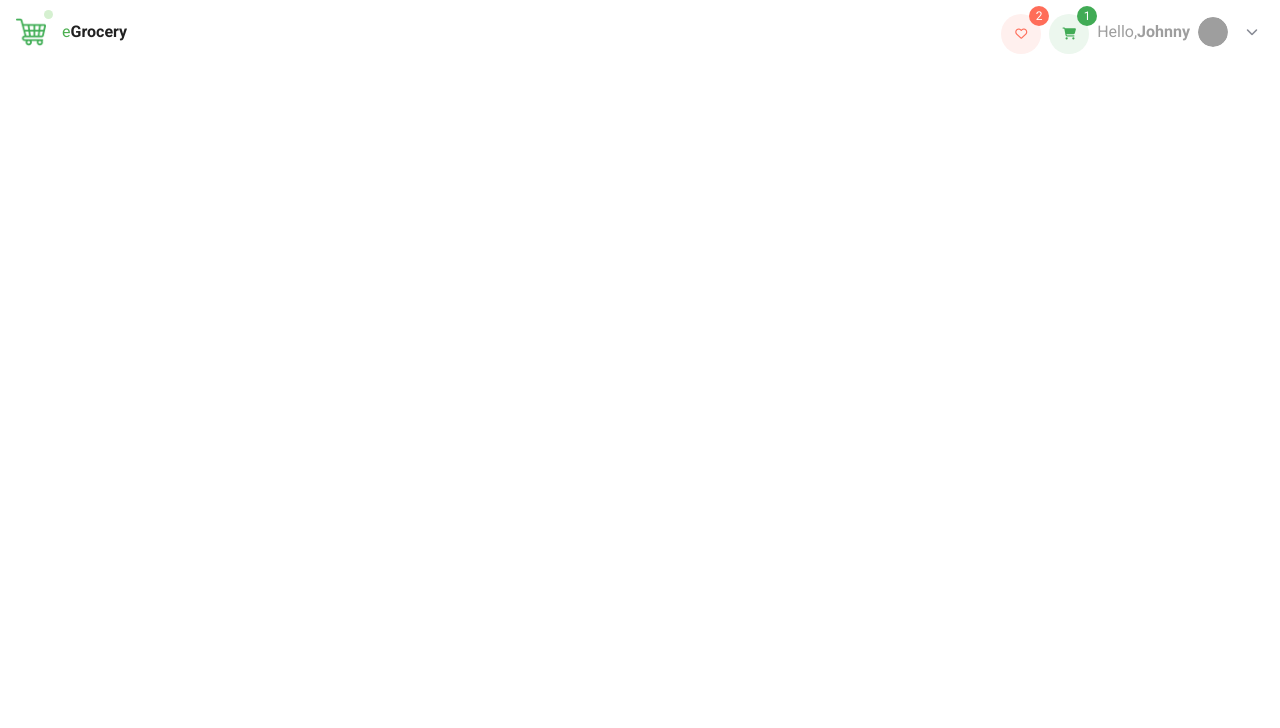
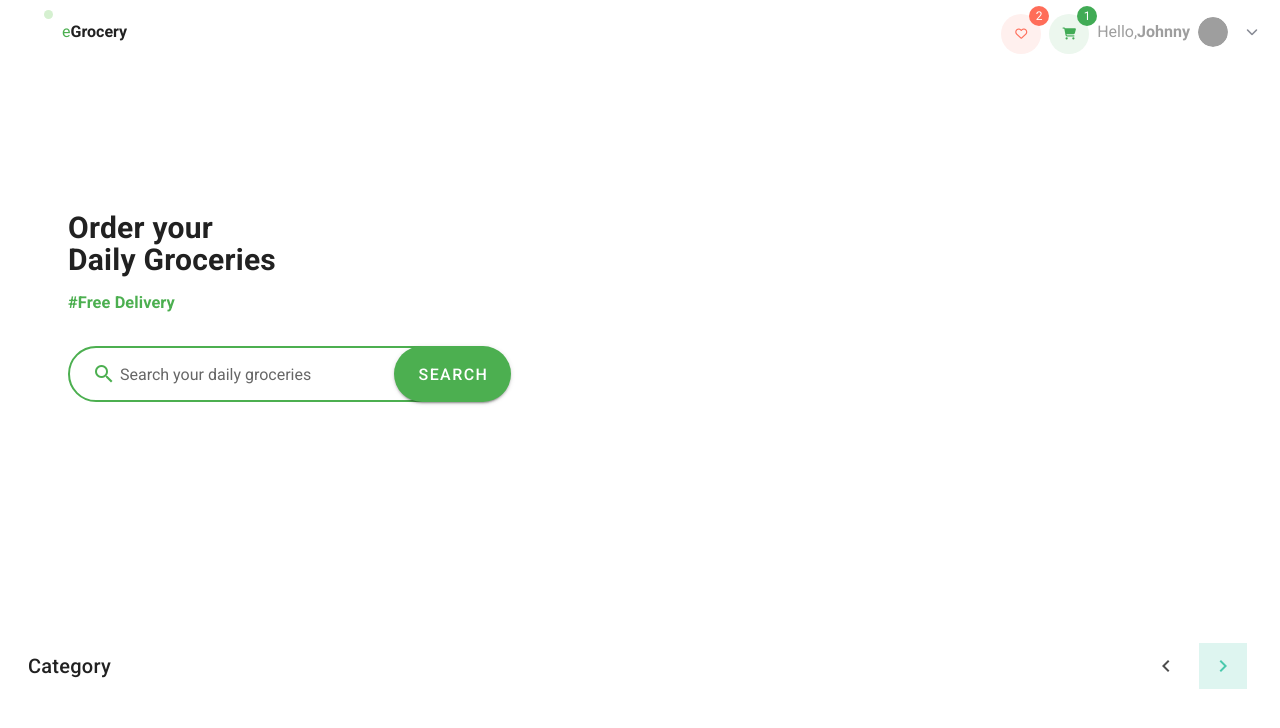
Before and after one commit to Moamin-AbuEwaida/grocery-shopping-vue, a Vue app: page / in a window 1280 px wide. Shown: the top 728 px of the page. Built offline with nearby package versions, Linux system fonts and the light colour scheme; grey boxes are pictures that could not be loaded.

Commit message:
main hero

```diff
--- a/src/plugins/vuetify.js
+++ b/src/plugins/vuetify.js
@@ -6,6 +6,6 @@ Vue.use(Vuetify);
 
 export default new Vuetify({
   Icons: {
-    Iconfont: "md" || "fa",
+    Iconfont: "md" || "fa" || "mdi",
   },
 });
--- a/src/views/HomeView.vue
+++ b/src/views/HomeView.vue
@@ -1,7 +1,64 @@
 <template>
   <v-app>
     <NavBar />
-    <v-container fluid></v-container>
+    <v-container fluid>
+      <v-row>
+        <v-col cols="12">
+          <v-card class="mx-auto rounded-xl" flat>
+            <v-img src="cover2.png" max-height="100%" max-width="100%" contain>
+              <v-card-title class="top ml-10">
+                <h2 class="title1">Order your</h2>
+              </v-card-title>
+              <v-card-title class="ml-10 mt-n8">
+                <h2 class="title2">Daily Groceries</h2>
+              </v-card-title>
+              <v-card-text class="ml-10">
+                <h3 class="green--text">#Free Delivery</h3>
+              </v-card-text>
+              <v-card-text class="ml-10">
+                <v-row>
+                  <v-col cols="4">
+                    <v-text-field
+                      label="Search your daily groceries"
+                      class="d-none d-sm-none d-md-flex"
+                      filled
+                      solo
+                      prepend-inner-icon="mdi-magnify"
+                      flat
+                      rounded
+                      outlined
+                      success
+                    ></v-text-field>
+                  </v-col>
+                  <v-col cols="2" class="marginLeft">
+                    <v-btn
+                      color="green"
+                      rounded
+                      dark
+                      x-large
+                      class="py-7 d-none d-sm-none d-md-flex"
+                      >search</v-btn
+                    >
+                  </v-col>
+                </v-row>
+              </v-card-text>
+            </v-img>
+          </v-card>
+          <v-toolbar flat color="transparent">
+            <v-toolbar-title class="text-h6">Category</v-toolbar-title>
+            <v-spacer></v-spacer>
+            <v-btn-toggle v-model="toggle_exclusive" group color="#49c9ad">
+              <v-btn>
+                <v-icon>mdi-chevron-left</v-icon>
+              </v-btn>
+              <v-btn>
+                <v-icon>mdi-chevron-right</v-icon>
+              </v-btn>
+            </v-btn-toggle>
+          </v-toolbar>
+        </v-col>
+      </v-row>
+    </v-container>
   </v-app>
 </template>
 
@@ -9,6 +66,9 @@
 import NavBar from "@/components/NavBar.vue";
 export default {
   name: "HomeView",
+  data: () => ({
+    toggle_exclusive: 1,
+  }),
 
   components: {
     NavBar,
```
